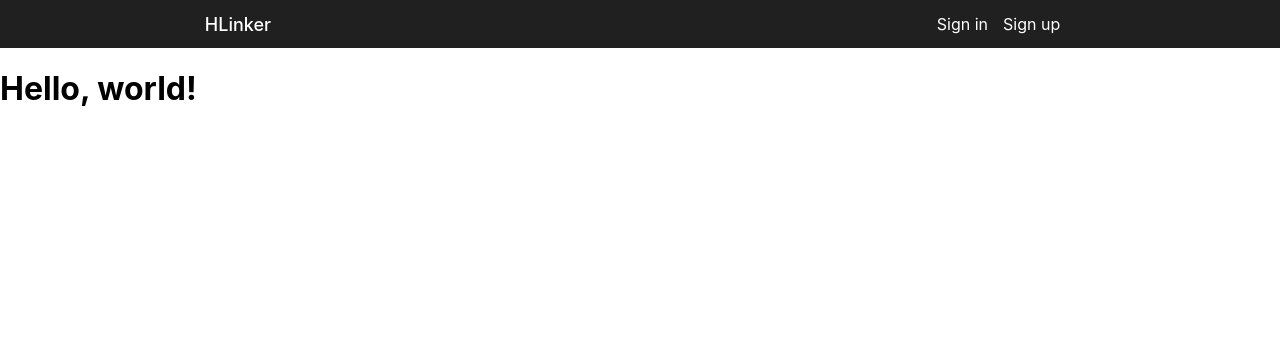
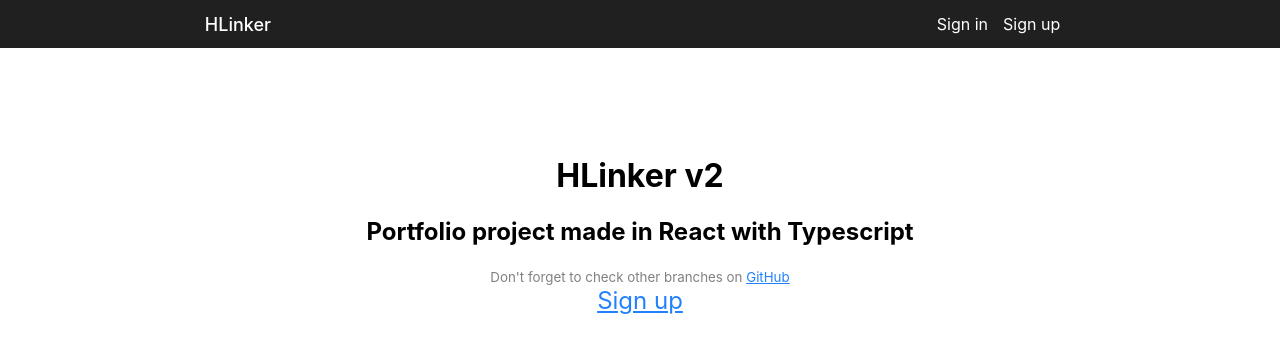
Before and after one commit to HerbyZ/HLinker-v2.0, a React (Create React App) app: page / in a window 1280 px wide. Shown: the top 352 px of the page. Built offline with nearby package versions, Linux system fonts and the light colour scheme.

Commit message:
Home page styling

```diff
--- a/src/index.scss
+++ b/src/index.scss
@@ -12,6 +12,10 @@ body {
 code {
   font-family: source-code-pro, Menlo, Monaco, Consolas, 'Courier New',
     monospace;
+}
+
+.container {
+  margin: 0 16%;
 }
 
 a {
--- /dev/null
+++ b/src/pages/home-page/HomePage.scss
@@ -0,0 +1,8 @@
+.home-page-content {
+  padding-top: 10%;
+  text-align: center;
+}
+
+.sign-up-link {
+  font-size: x-large;
+}
--- a/src/pages/home-page/HomePage.tsx
+++ b/src/pages/home-page/HomePage.tsx
@@ -1,9 +1,23 @@
 import React from 'react';
+import './HomePage.scss';
 
 export const HomePage: React.FC = () => {
   return (
     <div className="home-page">
-      <h1>Hello, world!</h1>
+      <div className="container">
+        <div className="home-page-content">
+          <h1>HLinker v2</h1>
+          <h2>Portfolio project made in React with Typescript</h2>
+          <small className="text-secondary other-branches-hint">
+            Don't forget to check other branches on{' '}
+            <a href="https://github.com/HerbyZ/HLinker-v2.0">GitHub</a>
+          </small>
+          <br />
+          <a className="sign-up-link" href="/sign-up">
+            Sign up
+          </a>
+        </div>
+      </div>
     </div>
   );
 };
```
